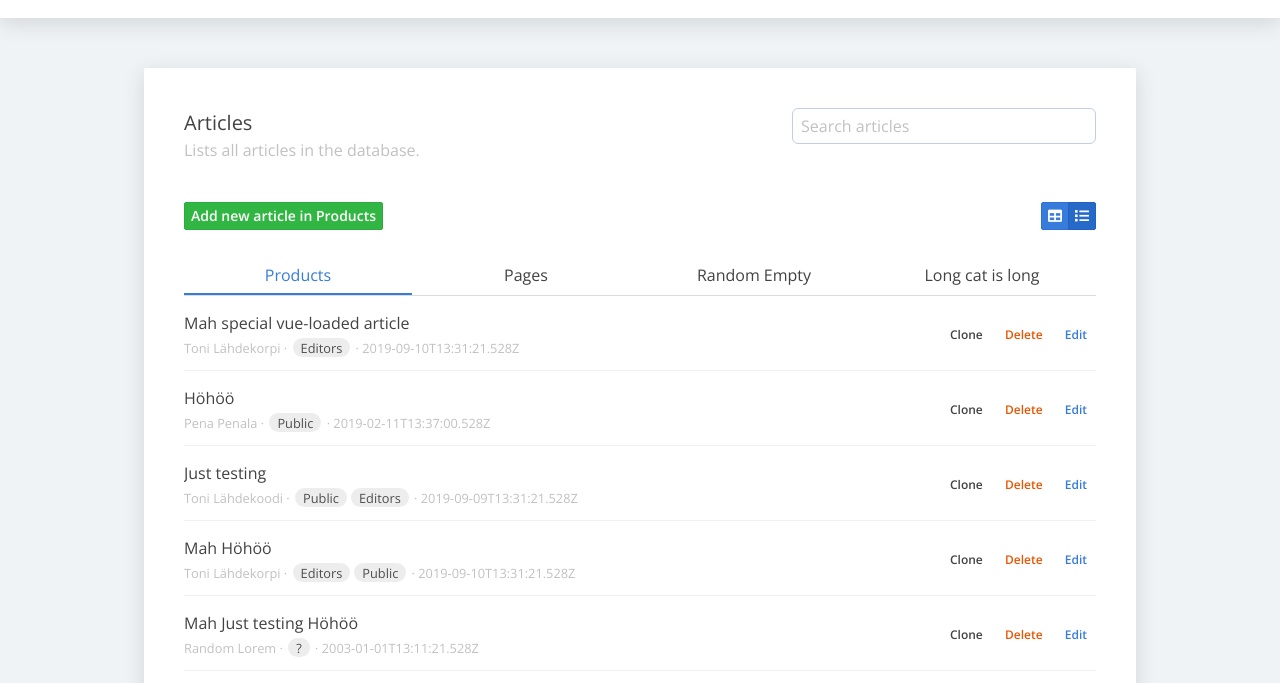
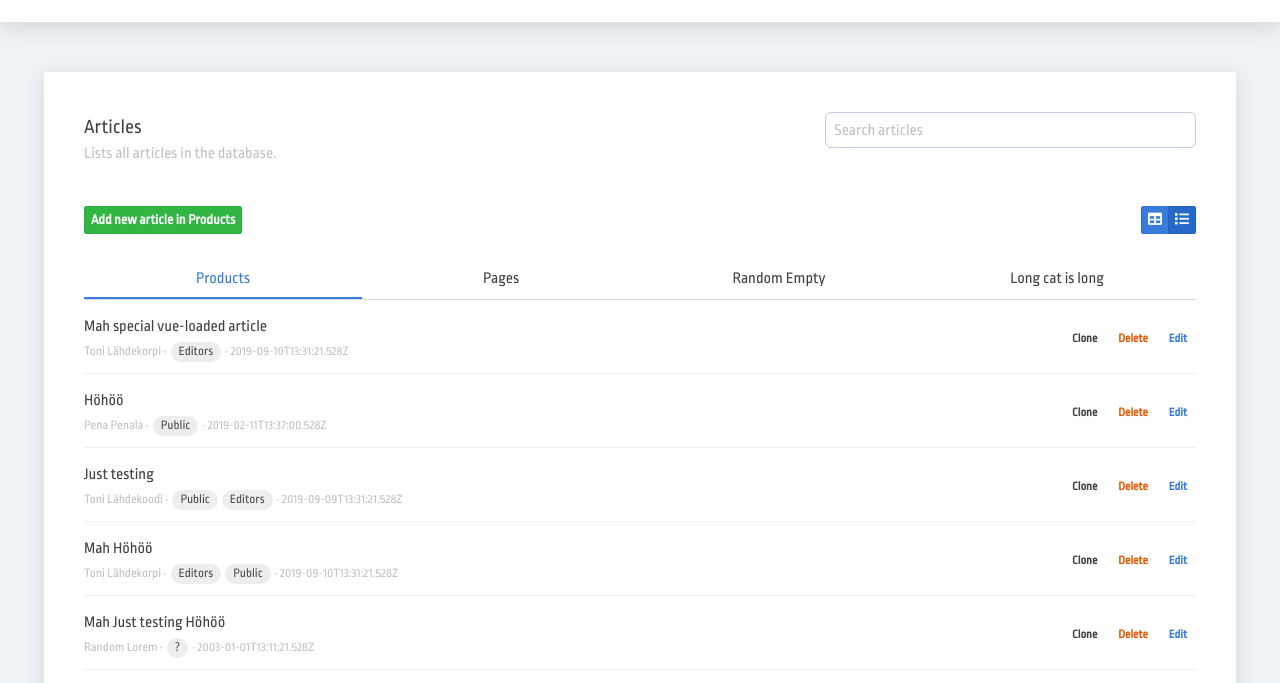
Before and after one commit to webvaloa/vue-frontend, a plain HTML site: page index.html in a window 1280 px wide. Shown: the part 168-851 px from the top of the page. Drawn offline with nearby package versions, Linux system fonts and the light colour scheme.

Commit message:
doin structure

```diff
--- a/index.html
+++ b/index.html
@@ -7,7 +7,7 @@
 	<link rel="stylesheet" href="https://unpkg.com/spectre.css/dist/spectre.min.css" />
 	<link rel="stylesheet" href="https://unpkg.com/spectre.css/dist/spectre-exp.min.css" />
 	<link rel="stylesheet" href="https://unpkg.com/spectre.css/dist/spectre-icons.min.css" />
-	<link href="https://fonts.googleapis.com/css?family=Open+Sans:300,300i,400,400i,600,600i,700,700i,800,800i&display=swap" rel="stylesheet" />
+	<link href="https://fonts.googleapis.com/css?family=Ropa+Sans&display=swap" rel="stylesheet">
 	<link rel="stylesheet" href="/theme/dist/webvaloa.css" />
 	<link rel="stylesheet" href="https://cdnjs.cloudflare.com/ajax/libs/font-awesome/5.10.2/css/all.min.css" />
 	<script src="https://cdn.jsdelivr.net/npm/vue/dist/vue.js"></script>
```
Also changed, not shown: theme/dist/webvaloa.css.
